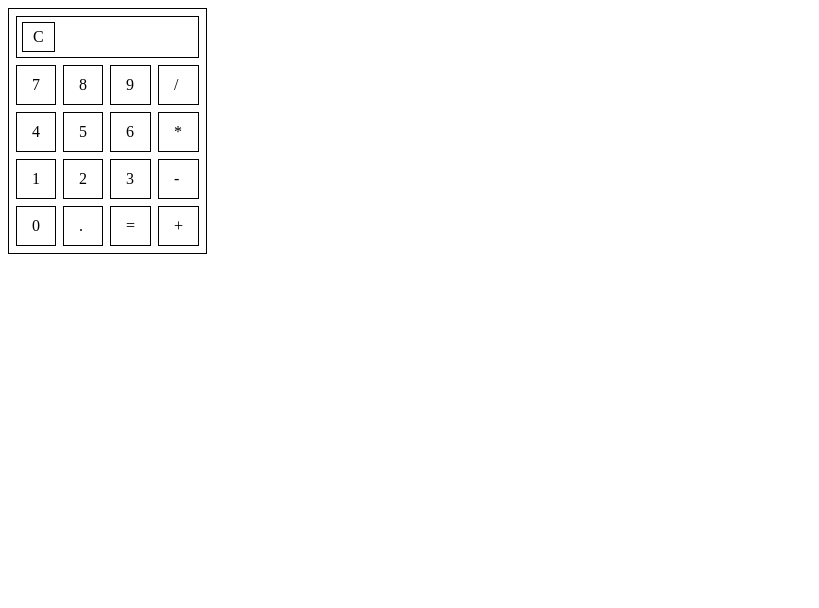
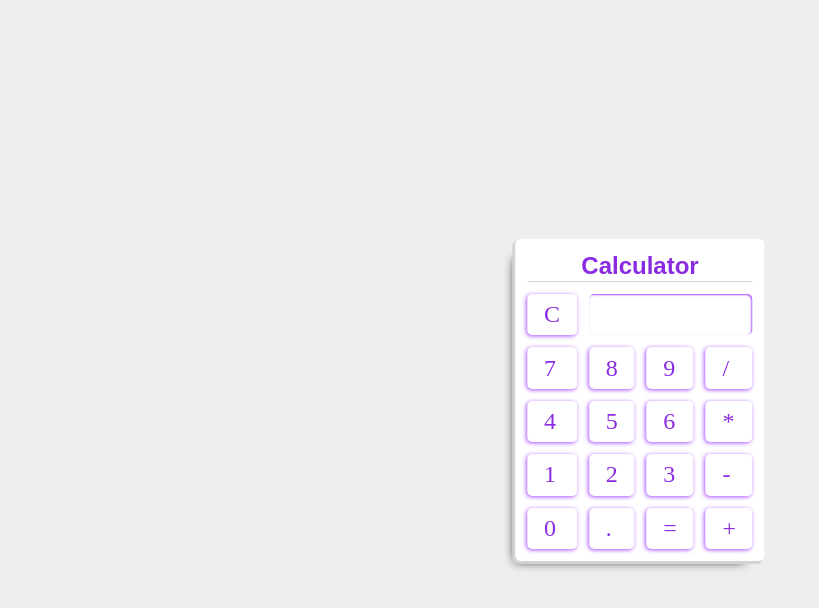
Before and after one commit to catedony/calc, a plain HTML site: page index.html in a window 1280 px wide. Shown: the whole page, without its empty margins (0-819 px from the left). Drawn offline with Linux system fonts and the light colour scheme.

Commit message:
new decoration

```diff
--- a/index.html
+++ b/index.html
@@ -9,9 +9,12 @@
 
 	<table class="body">
 		<tr>
-			<td class="display" colspan="4">
-				<span class="btn reset" id="reset">C</span>
-				<span class="result"></span>
+			<th  class="header" colspan="4">Calculator</th>
+		</tr>
+		<tr>
+			<td class="btn reset" id="reset">C</td>
+			<td class="display" colspan="3">
+				<div class="result"></div>
 			</td>
 		</tr>
 		<tr>
--- a/style.css
+++ b/style.css
@@ -1,31 +1,58 @@
+body {
+	background-color: rgba(211, 211, 211, 0.37);
+	color: blueviolet;
+	font-size: 24px;
+	font-family: serif;
+}
+.header {
+	color: blueviolet;
+	border-bottom: 1px solid lightgrey;
+	font-family: sans-serif;
+}
+.body {
+	position: absolute;
+	top: 50%;
+	left: 50%;
+	background-color: white;
+	transform: translate(-50%, -50%);
+	-moz-transform: translate(-50%, -50%);
+	-ms-transform: translate(-50%, -50%);
+	-o-transform: translate(-50%, -50%);
+	-webkit-transform: translate(-50%, -50%);
+
+}
 table {
-	border: 1px solid black;
-	border-spacing: 7px;
+	box-shadow:
+		-2px 2px 0 1px lightgrey,
+		-10px 10px 10px -10px black;
+	border-spacing: 0.5em;
+	border-radius: 5px;
 }
 td {
-	border: 1px solid black;
-	padding: 10px 15px;
+	padding: 0.3em 0.7em;
+	border-radius: 5px;
 
+}
+.btn {
+	border-radius: 5px;
+	box-shadow: -1px 1px 4px rgb(169, 76, 255);
 }
 .btn:hover {
 	cursor: pointer;
-	background-color: black;
-	color: white;
+	box-shadow:  -1px 1px 2px blueviolet;
+}
+.btn:active {
+	cursor: pointer;
+	box-shadow: inset 0 0 4px blueviolet;
 }
 .display {
-	padding: 5px;
+	padding: 0.2em;
 	text-align: right;
+	box-shadow: inset -1px 1px 2px rgb(169, 76, 255);
+	text-shadow: none;
+}
 
-}
-.reset {
-	display: inline-block;
-	padding: 5px 10px;
-	margin-right: 5px;
-	border: 1px solid black;
-	float: left;
-}
 .result {
 	display: inline-block;
 	vertical-align: middle;
-	padding: 5px;
 }
```
